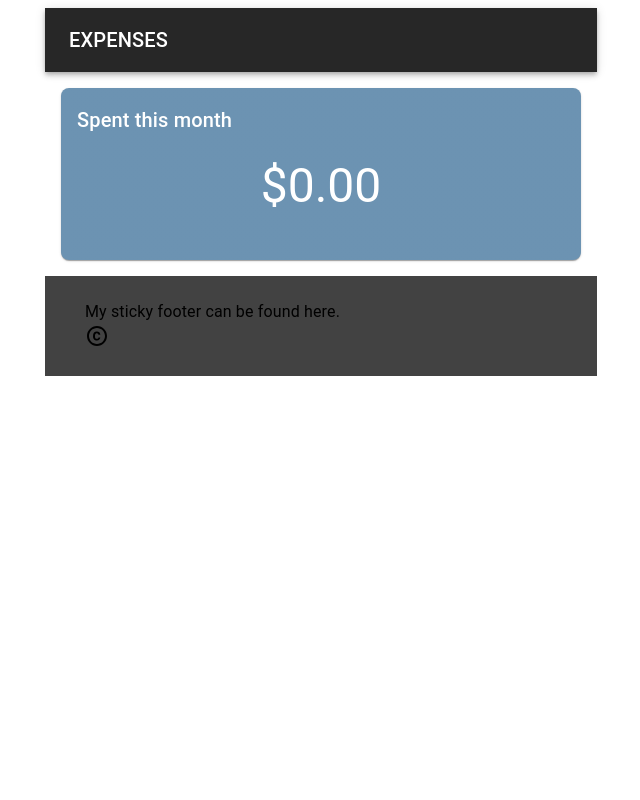
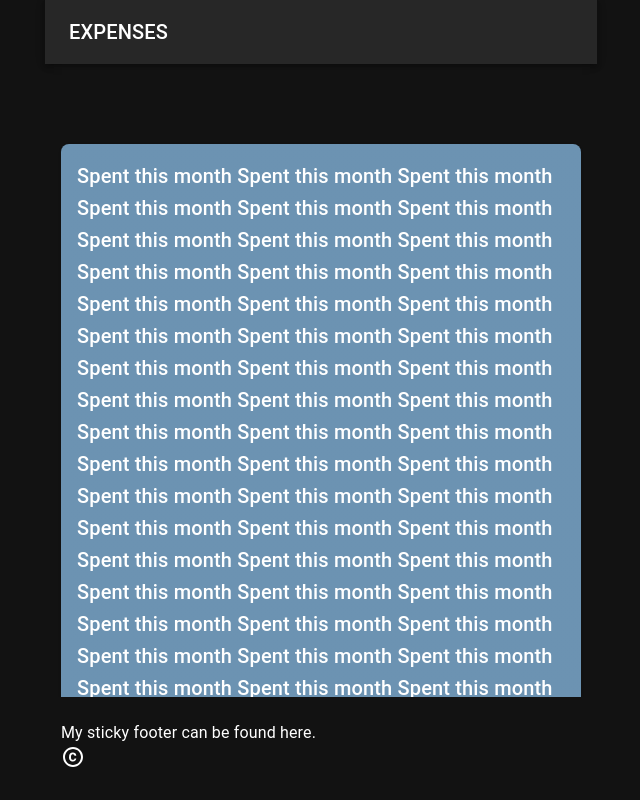
Before and after one commit to Avii1099/dailyExpanceReact, a React (Vite) app: page / in a window 1280 px wide. Shown: the whole page, without its empty margins (319-959 px from the left). Built offline with nearby package versions, Linux system fonts and the light colour scheme.

Commit message:
fix: Fixed UI of main

```diff
--- a/src/App.jsx
+++ b/src/App.jsx
@@ -1,7 +1,7 @@
 import React from 'react';
 import { ExpenseSummary, NavBar, Footer } from './components';
 import { createTheme, ThemeProvider } from '@mui/material/styles';
-import { Container } from '@mui/material';
+import { Box, Container, CssBaseline } from '@mui/material';
 
 function App() {
   const darkTheme = createTheme({
@@ -17,11 +17,13 @@ function App() {
   });
 
   return (
-    <Container maxWidth="sm">
+    <Container maxWidth="sm" component="main">
       <ThemeProvider theme={darkTheme}>
-        {' '}
+        <CssBaseline />
         <NavBar />
+
         <ExpenseSummary />
+
         <Footer />
       </ThemeProvider>
     </Container>
--- a/src/components/footer/Footer.jsx
+++ b/src/components/footer/Footer.jsx
@@ -1,14 +1,5 @@
-import {
-  BottomNavigation,
-  BottomNavigationAction,
-  Box,
-  Container,
-  CssBaseline,
-  Typography,
-} from '@mui/material';
+import { Box, Container, Typography } from '@mui/material';
 
-import AnalyticIcon from '@mui/icons-material/Assessment'; // Choose appropriate icons
-import ChangeLogIcon from '@mui/icons-material/Update'; // Choose appropriate icons
 import { useState } from 'react';
 import { Copyright } from '@mui/icons-material';
 
@@ -20,11 +11,14 @@ function Footer() {
       sx={{
         py: 3,
         px: 2,
-        mt: 'auto',
-        backgroundColor: (theme) =>
-          theme.palette.mode === 'light'
-            ? theme.palette.grey[200]
-            : theme.palette.grey[800],
+        position: 'fixed',
+        bottom: 0,
+        width: '100%',
+        maxWidth: 'sm',
+        mx: 'auto',
+        left: 0,
+        right: 0,
+        backgroundColor: (theme) => theme.palette.background.paper,
       }}
     >
       <Container maxWidth="sm">
--- a/src/components/main/ExpenseSummary.jsx
+++ b/src/components/main/ExpenseSummary.jsx
@@ -1,8 +1,20 @@
 import { Card, CardContent, Typography, Box } from '@mui/material';
+import './expense.css';
 
 // This is a functional component for the Expense Summary
 const ExpenseSummary = ({ totalSpent }) => {
   return (
+    <Box
+      sx={{
+        maxWidth: 'sm',
+        mx: 'auto',
+        flex: '1 0 auto',
+        height: 'calc(100vh - 64px - 48px)',
+        overflowY: 'auto',
+        pt: 8,
+      }}
+      className="scrollbar-container"
+    >
       <Card
         sx={{
           backgroundColor: 'primary.dark', // Customize color
@@ -13,7 +25,73 @@ const ExpenseSummary = ({ totalSpent }) => {
       >
         <CardContent>
           <Typography variant="h6" component="div">
-          Spent this month
+            Spent this month Spent this month Spent this month
+          </Typography>
+          <Typography variant="h6" component="div">
+            Spent this month Spent this month Spent this month
+          </Typography>
+          <Typography variant="h6" component="div">
+            Spent this month Spent this month Spent this month
+          </Typography>
+          <Typography variant="h6" component="div">
+            Spent this month Spent this month Spent this month
+          </Typography>
+          <Typography variant="h6" component="div">
+            Spent this month Spent this month Spent this month
+          </Typography>
+          <Typography variant="h6" component="div">
+            Spent this month Spent this month Spent this month
+          </Typography>
+          <Typography variant="h6" component="div">
+            Spent this month Spent this month Spent this month
+          </Typography>
+          <Typography variant="h6" component="div">
+            Spent this month Spent this month Spent this month
+          </Typography>
+          <Typography variant="h6" component="div">
+            Spent this month Spent this month Spent this month
+          </Typography>
+          <Typography variant="h6" component="div">
+            Spent this month Spent this month Spent this month
+          </Typography>
+          <Typography variant="h6" component="div">
+            Spent this month Spent this month Spent this month
+          </Typography>
+          <Typography variant="h6" component="div">
+            Spent this month Spent this month Spent this month
+          </Typography>
+          <Typography variant="h6" component="div">
+            Spent this month Spent this month Spent this month
+          </Typography>
+          <Typography variant="h6" component="div">
+            Spent this month Spent this month Spent this month
+          </Typography>
+          <Typography variant="h6" component="div">
+            Spent this month Spent this month Spent this month
+          </Typography>
+          <Typography variant="h6" component="div">
+            Spent this month Spent this month Spent this month
+          </Typography>
+          <Typography variant="h6" component="div">
+            Spent this month Spent this month Spent this month
+          </Typography>
+          <Typography variant="h6" component="div">
+            Spent this month Spent this month Spent this month
+          </Typography>
+          <Typography variant="h6" component="div">
+            Spent this month Spent this month Spent this month
+          </Typography>
+          <Typography variant="h6" component="div">
+            Spent this month Spent this month Spent this month
+          </Typography>
+          <Typography variant="h6" component="div">
+            Spent this month Spent this month Spent this month
+          </Typography>
+          <Typography variant="h6" component="div">
+            Spent this month Spent this month Spent this month
+          </Typography>
+          <Typography variant="h6" component="div">
+            Spent this month Spent this month Spent this month
           </Typography>
           <Box
             display="flex"
@@ -27,6 +105,7 @@ const ExpenseSummary = ({ totalSpent }) => {
           </Box>
         </CardContent>
       </Card>
+    </Box>
   );
 };
 
--- /dev/null
+++ b/src/components/main/expense.css
@@ -0,0 +1,28 @@
+/* CustomScrollbar.css */
+/* Style the scrollbar - this is a general example */
+.scrollbar-container::-webkit-scrollbar {
+    width: 8px; /* Adjust the width of the scrollbar */
+  }
+
+  .scrollbar-container::-webkit-scrollbar-track {
+    background: transparent; /* Track background */
+  }
+
+  .scrollbar-container::-webkit-scrollbar-thumb {
+    background: #888; /* Scroll handle color */
+    border-radius: 4px; /* Optional: Rounds the corners of the scroll handle */
+  }
+
+  .scrollbar-container:hover::-webkit-scrollbar-thumb {
+    background: #555; /* Scroll handle color on hover */
+  }
+
+  /* Make scrollbar transparent by default and only show on hover */
+  .scrollbar-container {
+    scrollbar-width: thin;
+    scrollbar-color: transparent transparent; /* Foreground and background colors */
+  }
+
+  .scrollbar-container:hover {
+    scrollbar-color: #888 transparent; /* Adjust thumb color on hover */
+  }
```
Lines whose indentation alone changed are shown as unchanged.
